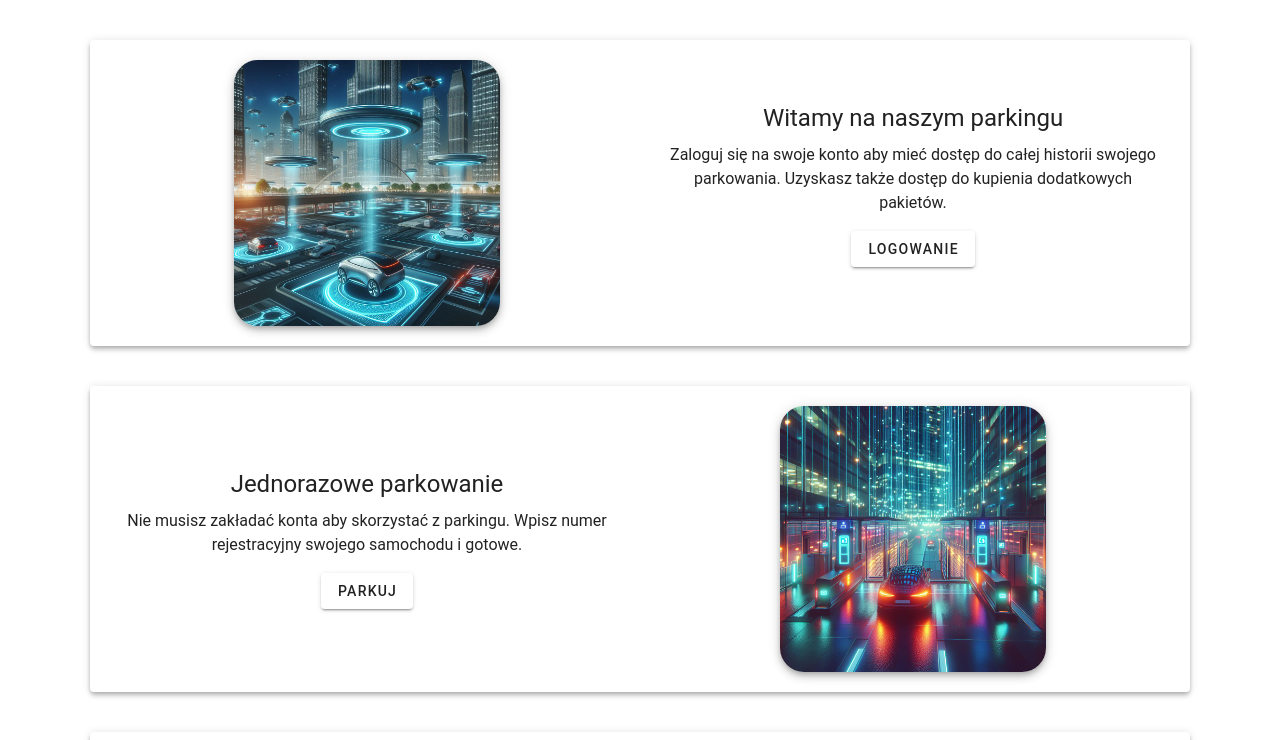
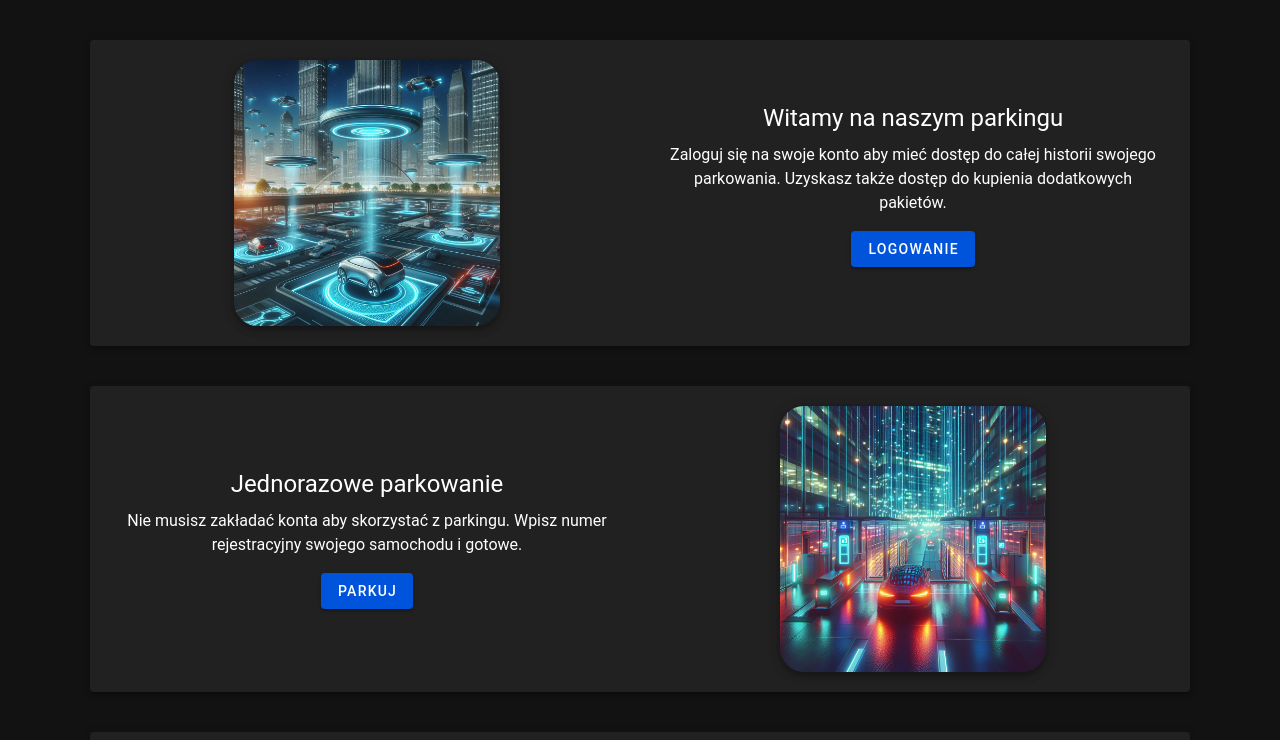
Before and after one commit to Lecrut/Parking-, a Nuxt app: page / in a window 1280 px wide. Shown: the top 740 px of the page. Built offline with nearby package versions, Linux system fonts and the light colour scheme.

Commit message:
defines themes

```diff
--- a/pages/index.vue
+++ b/pages/index.vue
@@ -50,7 +50,7 @@
           <p class="mt-2">
             Nie musisz zakładać konta aby skorzystać z parkingu. Wpisz numer rejestracyjny swojego samochodu i gotowe.
           </p>
-          <v-btn class="my-4">
+          <v-btn class="my-4" color="primary">
             Parkuj
           </v-btn>
         </div>
--- a/plugins/vuetify.ts
+++ b/plugins/vuetify.ts
@@ -6,7 +6,31 @@ import { createVuetify } from 'vuetify'
 
 export default defineNuxtPlugin((app) => {
     const vuetify = createVuetify({
-        // ... your configuration
+        theme: {
+            defaultTheme: 'dark',
+            themes: {
+                light: {
+                    dark: false,
+                    colors: {
+                        'primary': '#0054db',
+                    },
+                },
+                dark: {
+                    dark: true,
+                    colors: {
+                        'primary': '#0054db',
+                    },
+                },
+            },
+        },
+        defaults: {
+            VBtn: {
+                rounded: 'm',
+                color: 'primary',
+                variant: 'elevated',
+            },
+
+        }
     })
     app.vueApp.use(vuetify)
 })
```
